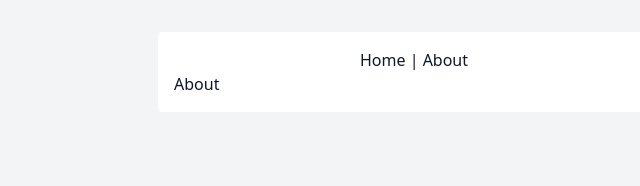
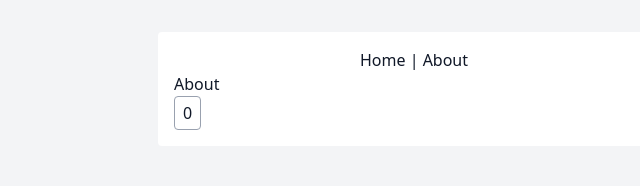
Before and after one commit to tyler36/learn-pinia-setup, a Vue app: page /about in a window 1280 px wide. Shown: the top 186 px of the page, without its empty margins (226-866 px from the left). Built offline with nearby package versions, Linux system fonts and the light colour scheme.

Commit message:
use store everywhere

```diff
--- a/src/views/AboutView.vue
+++ b/src/views/AboutView.vue
@@ -1,5 +1,13 @@
 <template>
   <div class="about">
     <h1>About</h1>
+    <button @click="storeCounter.increaseCount" class="px-2 py-1 border rounded border-gray-400 hover:bg-gray-300">{{
+      storeCounter.count }}</button>
   </div>
 </template>
+
+<script setup>
+import { useCounterStore } from "@/stores/counter";
+
+const storeCounter = useCounterStore();
+</script>
```
